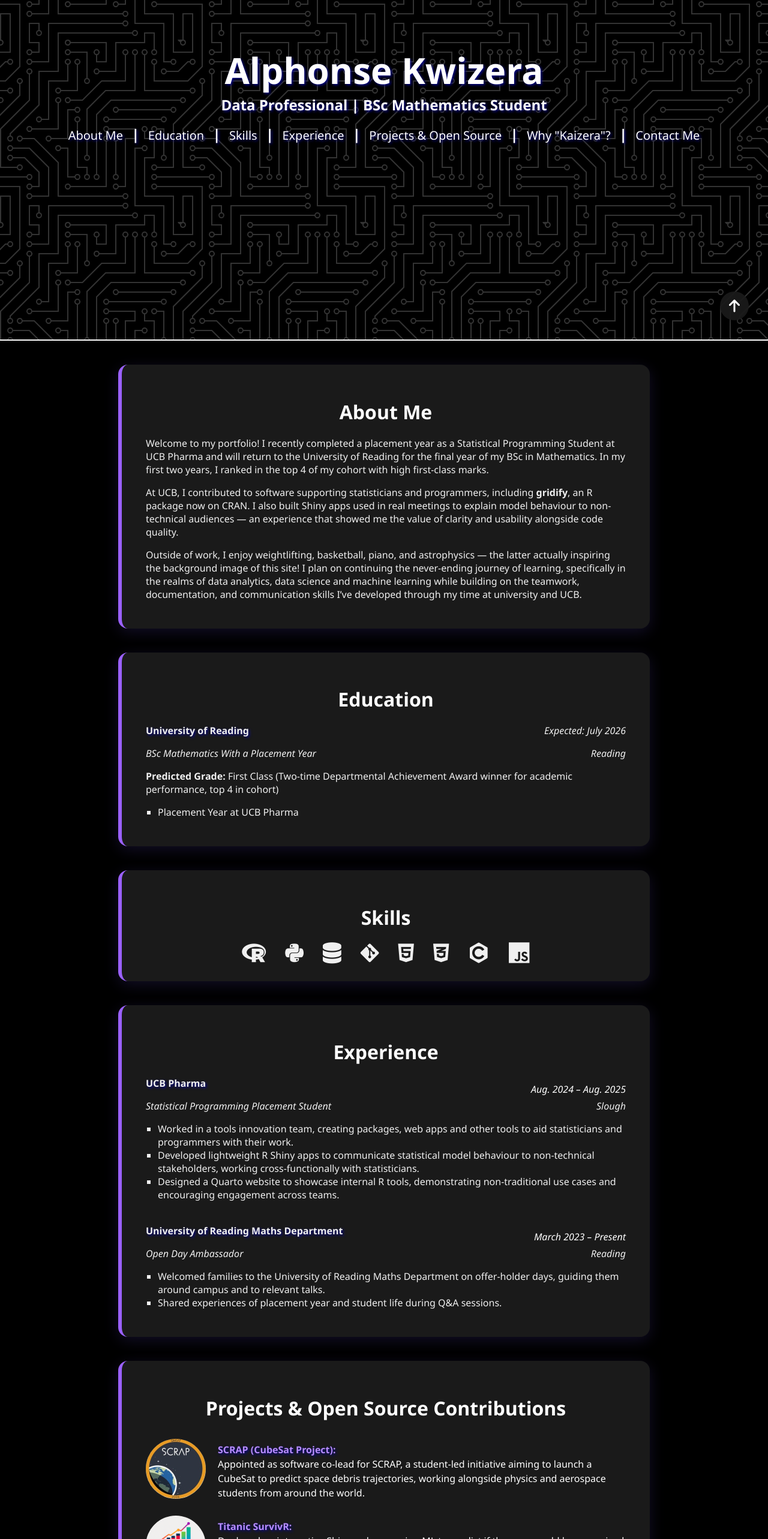
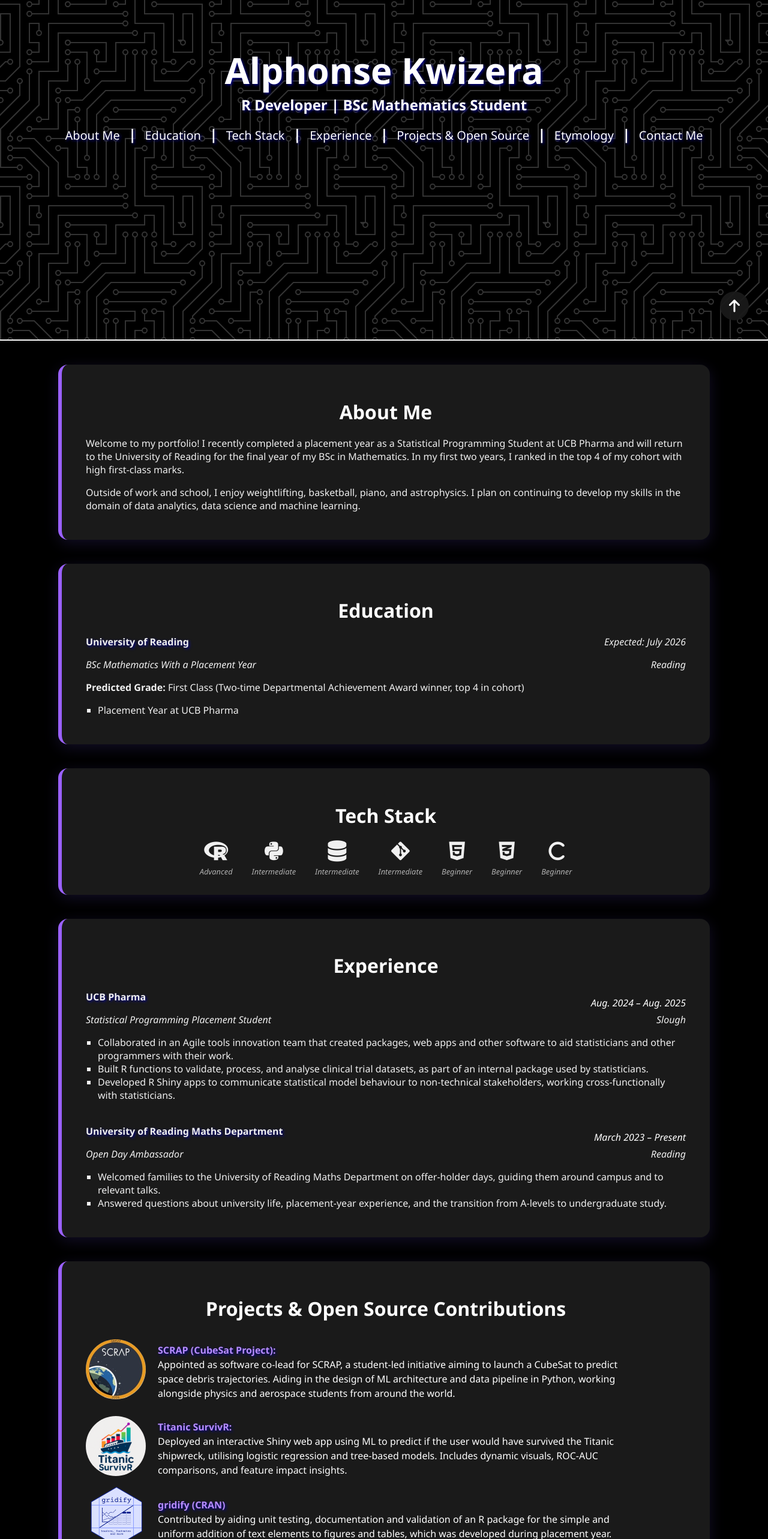
Before and after one commit to kaizera-dev/kaizera-dev.github.io, a plain HTML site: page index.html in a window 1280 px wide. Shown: the part 234-2800 px from the top of the page at 60% size. Drawn offline with nearby package versions, Linux system fonts and the light colour scheme.

Commit message:
Cutting more fat

```diff
--- a/index.html
+++ b/index.html
@@ -15,15 +15,15 @@
       <header>
         <div class="hero-text">
         <h1 class="name-text">Alphonse Kwizera</h1>
-        <strong class="role-text">Data Professional | BSc Mathematics Student </strong>
+        <strong class="role-text">R Developer | BSc Mathematics Student </strong>
         <strong class="course-text">
           <nav>
             <a href="#about">About Me</a> |
             <a href="#education">Education</a> |
-            <a href="#skills"> Skills</a> |
+            <a href="#skills">Tech Stack</a> |
             <a href="#experience">Experience</a> |
             <a href="#projects">Projects & Open Source</a> |
-            <a href="#kaizera">Why "Kaizera"?</a> |
+            <a href="#kaizera">Etymology</a> |
             <a href="#contact">Contact Me</a>
           </nav>
         </strong>
@@ -38,39 +38,57 @@
             Welcome to my portfolio! I recently completed a placement year as a Statistical Programming Student at UCB Pharma and will return to the University of Reading for the final year of my BSc in Mathematics.
             In my first two years, I ranked in the top 4 of my cohort with high first-class marks.
           </p>
+
           <p>
-             At UCB, I contributed to software supporting statisticians and programmers, including <b>gridify</b>, an R package now on CRAN.
-              I also built Shiny apps used in real meetings to explain model behaviour to non-technical audiences — an experience that showed me the value of clarity and usability alongside code quality.
-          </p>
-          <p>
-            Outside of work, I enjoy weightlifting, basketball, piano, and astrophysics —
-            the latter actually inspiring the background image of this site!
-            I plan on continuing the never-ending journey of learning, specifically in the realms of data analytics, data science and machine learning while building on the teamwork, documentation, and communication
-             skills I’ve developed through my time at university and UCB.
+            Outside of work and school, I enjoy weightlifting, basketball, piano, and astrophysics.
+            I plan on continuing to develop my skills in the domain of data analytics, data science and machine learning.
           </p>
         </section>
         <section id="education" class="card">
           <h2>Education</h2>
           <p><strong>University of Reading</strong> <span style="float: right;"><i>Expected: July 2026</i></span></p>
           <p><i>BSc Mathematics With a Placement Year</i> <span class="location" style="float: right;"><i>Reading</i></span></p>
-          <p><b>Predicted Grade:</b> First Class (Two-time Departmental Achievement Award winner for academic performance, top 4 in cohort)</p>
+          <p><b>Predicted Grade:</b> First Class (Two-time Departmental Achievement Award winner, top 4 in cohort)</p>
           <ul>
             <li>Placement Year at UCB Pharma</li>
           </ul>
         </section>
 
         <section id="skills" class="card">
-          <h2>Skills</h2>
+          <h2>Tech Stack</h2>
           <div class="skills-container">
                         <div class="tech-stack">
+
+              <div class="tech-item">
                 <i class="fa-brands fa-r-project tech-logo"></i>
+                <span class="tech-level">Advanced</span>
+              </div>
+
+              <div class="tech-item">
                 <i class="fa-brands fa-python tech-logo"></i>
+                <span class="tech-level">Intermediate</span>
+              </div>
+              <div class="tech-item">
                 <i class="fa-solid fa-database tech-logo"></i>
+                <span class="tech-level">Intermediate</span>
+              </div>
+              <div class="tech-item">
                 <i class="fa-brands fa-git-alt tech-logo"></i>
+                <span class="tech-level">Intermediate</span>
+              </div>
+
+              <div class="tech-item">
                 <i class="fa-brands fa-html5 tech-logo"></i>
+                <span class="tech-level">Beginner</span>
+              </div>
+              <div class="tech-item">
                 <i class="fa-brands fa-css3-alt tech-logo"></i>
-              <i class="devicon-c-plain-wordmark"></i>
-              <i class="devicon-javascript-plain"></i>
+                <span class="tech-level">Beginner</span>
+              </div>
+              <div class="tech-item">
+                <i class="fa-brands fa-c tech-logo"></i>
+                <span class="tech-level">Beginner</span>
+              </div>
             </div>
           </div>
         </section>
@@ -81,9 +99,9 @@
           <span class="time-frame" style="float: right;"><i>Aug. 2024 – Aug. 2025</i></span>
           <p><i>Statistical Programming Placement Student</i> <span class="location" style="float: right;"><i>Slough</i></span></p>
           <ul>
-            <li>Worked in a tools innovation team, creating packages, web apps and other tools to aid statisticians and programmers with their work.</li>
-            <li>Developed lightweight R Shiny apps to communicate statistical model behaviour to non-technical stakeholders, working cross-functionally with statisticians.</li>
-            <li>Designed a Quarto website to showcase internal R tools, demonstrating non-traditional use cases and encouraging engagement across teams.</li>
+            <li>Collaborated in an Agile tools innovation team that created packages, web apps and other software to aid statisticians and other programmers with their work.</li>
+            <li>Built R functions to validate, process, and analyse clinical trial datasets, as part of an internal package used by statisticians.</li>
+            <li>Developed R Shiny apps to communicate statistical model behaviour to non-technical stakeholders, working cross-functionally with statisticians.</li>
           </ul>
           <br>
           <strong class="company-name">University of Reading Maths Department</strong>
@@ -91,7 +109,7 @@
           <p><i>Open Day Ambassador</i> <span class="location" style="float: right;"><i>Reading</i></span></p>
           <ul>
             <li>Welcomed families to the University of Reading Maths Department on offer-holder days, guiding them around campus and to relevant talks.</li>
-            <li>Shared experiences of placement year and student life during Q&A sessions.</li>
+            <li>Answered questions about university life, placement-year experience, and the transition from A-levels to undergraduate study.</li>
            </ul>
         </section>
 
@@ -102,8 +120,8 @@
           <div class="project-description">
             <p>
               <a href="https://www.linkedin.com/company/queenmarysat/" target="_blank"><strong>SCRAP (CubeSat Project):</strong></a><br>
-              Appointed as software co-lead for SCRAP, a student-led initiative aiming to launch a CubeSat to predict space debris trajectories,
-              working alongside physics and aerospace students from around the world.
+              Appointed as software co-lead for SCRAP, a student-led initiative aiming to launch a CubeSat to predict space debris trajectories.
+              Aiding in the design of ML architecture and data pipeline in Python, working alongside physics and aerospace students from around the world.
             </p>
           </div>
         </div>
@@ -112,7 +130,7 @@
           <div class="project-description">
             <p>
               <a href="https://kaizera-dev.shinyapps.io/titanicshinysurvivr-app/" target="_blank"><strong>Titanic SurvivR:</strong></a><br>
-              Deployed an interactive Shiny web app using ML to predict if the user would have survived the Titanic shipwreck, with logistic regression and tree-based models.
+              Deployed an interactive Shiny web app using ML to predict if the user would have survived the Titanic shipwreck, utilising logistic regression and tree-based models.
                Includes dynamic visuals, ROC-AUC comparisons, and feature impact insights.
             </p>
           </div>
@@ -122,7 +140,7 @@
           <div class="project-description">
             <p>
               <a href="https://cran.r-project.org/web/packages/gridify/index.html" target="_blank"><strong>gridify (CRAN)</strong></a><br>
-              Contributed by aiding unit testing, documentation and validation of an R package for the simple and uniform addition of text elements to figures and tables.
+              Contributed by aiding unit testing, documentation and validation of an R package for the simple and uniform addition of text elements to figures and tables, which was developed during placement year.
             </p>
           </div>
         </div>
@@ -138,28 +156,32 @@
 
       </section>
               <section id="kaizera" class="card">
-        <h2>Why "Kaizera"?</h2>
+        <h2>Etymology</h2>
         <p>
-          The name <strong>Kaizera</strong> is a blend of two words: <strong>Kaizen</strong>, the Japanese principle of continuous improvement,
-          and my surname <strong>Kwizera</strong>, which means "faith," "hope," or "trust." This combination represents my commitment to ongoing growth, learning, and purposeful work —
-          values I strive to bring to every project and collaboration.
+          <strong>Kai·ze·ra</strong> /kaɪˈzeɪrə/ <em>n.</em>
         </p>
+        <p style="padding-left: 20px;">
+          Part of my GitHub username, it is a portmanteau of:
+          <br>1. <strong>Kaizen</strong> (改善) /kaɪˈzen/ - Japanese philosophy of continuous improvement
+          <br>2. <strong>Kwizera</strong> /kwɪˈzeɪrə/ - Surname meaning "faith," "hope," or "trust"
+        </p>
+
         </section>
       <section id="contact" class="card">
         <h2>Contact Me</h2>
         <p>If you would like to get in touch, please feel free to connect with me on LinkedIn, GitHub, or reach out via email!</p>
         <div class="contact-icons">
           <a href="https://www.linkedin.com/in/alphonse-k-938a48298/" target="_blank" rel="noopener noreferrer">
-            <i class="fa-brands fa-linkedin" style="font-size: 50px; color: white;"></i>
-            <span>LinkedIn</span>
+            <i class="fa-brands fa-linkedin" style="font-size: 50px;"></i>
+
           </a>
           <a href="https://github.com/kaizera-dev" target="_blank" rel="noopener noreferrer">
-            <i class="fa-brands fa-github" style="font-size: 50px; color: white;"></i>
-            <span>GitHub</span>
+            <i class="fa-brands fa-github" style="font-size: 50px;"></i>
+
           </a>
           <a href="mailto:akwizera513@gmail.com" target="_blank" rel="noopener noreferrer">
-            <i class="fa-solid fa-envelope" style="font-size: 50px; color: white;"></i>
-            <span>Email</span>
+            <i class="fa-solid fa-envelope" style="font-size: 50px;"></i>
+
           </a>
         </div>
       </section>
--- a/style.css
+++ b/style.css
@@ -1,15 +1,4 @@
-body::before {
-  content: "";
-  position: fixed;
-  top: 0;
-  left: 0;
-  width: 100vw;
-  height: 100vh;
-  background: url('assets/stars.png') no-repeat center center fixed;
-  background-size: cover;
-  opacity: 0.9;
-  z-index: -1;
-}
+
 @keyframes fadeUp {
   to {
     opacity: 1;
@@ -29,7 +18,6 @@ html {
     left: 0;
     width: 100vw;
     height: 100vh;
-    background: url('assets/stars.png') no-repeat center center fixed;
     background-size: cover;
     opacity: 0;
     z-index: 0;
@@ -146,7 +134,7 @@ html {
         margin: auto;
         padding: 30px 40px;
         box-shadow: 0 6px 24px 0 rgba(123, 97, 255, 0.15), 0 1.5px 8px 0 rgba(0,0,0,0.18);
-        max-width: 800px;
+        max-width: 1000px;
         border-radius: 16px;
         border-left: 6px solid #9b61ff;
         margin-top: 40px;
@@ -214,11 +202,12 @@ html {
         align-items: center;
         text-decoration: none;
         color: white;
-        transition: transform 0.3s ease, color 0.3s ease;
+        transform-origin: center;
+        transition: transform 0.3s ease-in-out, color 0.3s ease;
       }
 
       .contact-icons a:hover {
-        transform: translateY(-10px);
+        transform: scale(1.2);
         color: #D1AFFF;
       }
 
@@ -226,11 +215,13 @@ html {
         margin-top: 5px;
         font-size: 14px;
         color: white;
-        transition: color 0.3s ease;
+        opacity: 0.8;
+        transition: opacity 0.3s ease, color 0.3s ease;
       }
 
       .contact-icons a:hover span {
         color: #D1AFFF;
+        opacity: 1;
       }
 
       a {
@@ -244,10 +235,12 @@ html {
       }
 
 
-      .contact-icons img {
-        width: 30px;
-        height: 30px;
-        transition: transform 0.3s;
+      .contact-icons i {
+        transition: transform 0.3s ease-in-out;
+      }
+
+      .contact-icons a:hover i {
+        transform: scale(1.1);
       }
 
 
@@ -335,7 +328,7 @@ nav a:hover::after {
   padding: 20px;
   border-radius: 10px;
   box-shadow: 0 4px 10px rgba(0, 0, 0, 0.2);
-  max-width: 300px;
+  max-width: 800px;
   text-align: center;
   transition: transform 0.3s ease, box-shadow 0.3s ease;
 }
@@ -371,14 +364,31 @@ nav a:hover::after {
   align-items: center;
 }
 
+.tech-item {
+  display: flex;
+  flex-direction: column;
+  align-items: center;
+  gap: 8px;
+  text-align: center;
+}
+
 .tech-stack i {
   font-size: 2.2em;
   flex: 0 0 auto;
 }
 
+.tech-level {
+  font-size: 0.8em;
+  opacity: 0.7;
+  font-style: italic;
+}
+
 @media (max-width: 600px) {
   .tech-stack i {
     font-size: 1.4em;
+  }
+  .tech-level {
+    font-size: 0.7em;
   }
 }
 
```
Lines whose indentation alone changed are shown as unchanged.
